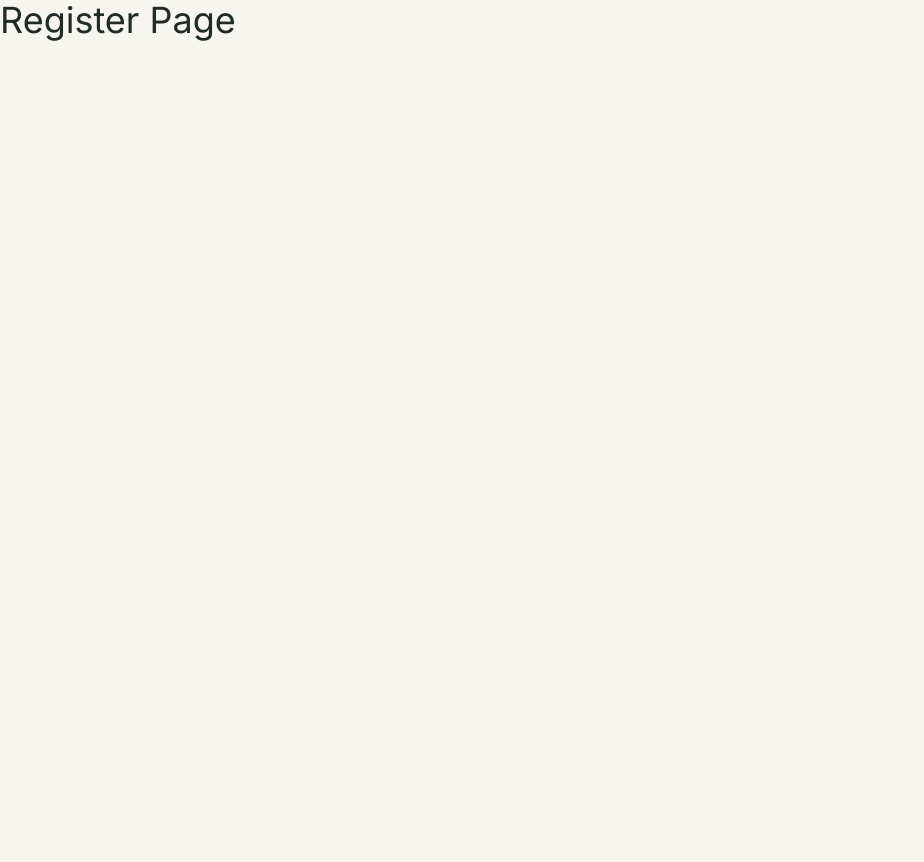
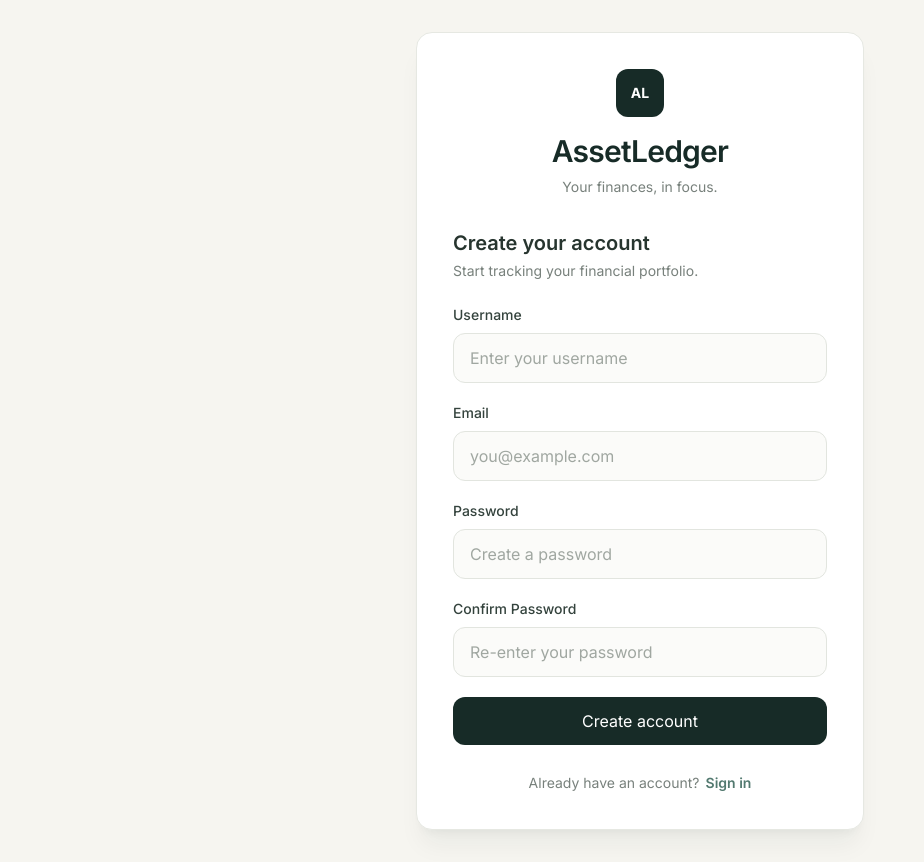
Before and after one commit to haseebdanish/Asset-Ledger-FrontEnd, a React (Vite) app: page /register in a window 1280 px wide. Shown: the whole page, without its empty margins (0-924 px from the left). Before the commit the page ends 800 px from the top, so only its background shows below. Built offline with nearby package versions, Linux system fonts and the light colour scheme.

Commit message:
Registration Page

```diff
--- a/src/pages/auth/Register.jsx
+++ b/src/pages/auth/Register.jsx
@@ -1,5 +1,187 @@
+import { Link, useNavigate } from "react-router-dom";
+import { useState } from "react";
+import authService from "../../services/authService";
+
 function Register() {
-    return <h1 className="text-4xl">Register Page</h1>;
+    const [userName, setUserName] = useState("");
+    const [email, setEmail] = useState("");
+    const [password, setPassword] = useState("");
+    const [confirmPassword, setConfirmPassword] = useState("");
+
+    const [error, setError] = useState("");
+    const [loading, setLoading] = useState(false);
+
+    const navigate = useNavigate();
+
+    const handleRegister = async (e) => {
+        e.preventDefault();
+
+        setError("");
+
+        if (password !== confirmPassword) {
+            setError("Passwords do not match.");
+            return;
+        }
+
+        setLoading(true);
+
+        try {
+            await authService.register({
+                userName,
+                email,
+                password,
+            });
+
+            navigate("/", {
+                replace: true,
+                state: { registered: true },
+            });
+
+        } catch (err) {
+            console.error("Registration failed:", err);
+
+            setError(
+                err.response?.data?.message ||
+                "Registration failed. Please try again."
+            );
+        } finally {
+            setLoading(false);
+        }
+    };
+
+    return (
+        <div className="flex min-h-screen items-center justify-center bg-[#f6f5f0] px-4 py-8">
+            <div className="w-full max-w-md overflow-hidden rounded-2xl border border-[#e6e8e2] bg-white shadow-xl shadow-[#172b27]/5">
+                <div className="px-6 py-9 sm:px-9">
+
+                    <div className="mb-8 text-center">
+                        <div className="mx-auto mb-4 flex h-12 w-12 items-center justify-center rounded-xl bg-[#172b27] text-sm font-bold text-white">
+                            AL
+                        </div>
+
+                        <h1 className="text-3xl font-semibold tracking-tight text-[#172b27]">
+                            AssetLedger
+                        </h1>
+
+                        <p className="mt-2 text-sm text-[#78817c]">
+                            Your finances, in focus.
+                        </p>
+                    </div>
+
+                    <div className="mb-6">
+                        <h2 className="text-xl font-semibold text-[#27352f]">
+                            Create your account
+                        </h2>
+
+                        <p className="mt-1 text-sm text-[#78817c]">
+                            Start tracking your financial portfolio.
+                        </p>
+                    </div>
+
+                    <form onSubmit={handleRegister} className="space-y-5">
+
+                        <div>
+                            <label className="mb-2 block text-sm font-medium text-[#34433d]">
+                                Username
+                            </label>
+
+                            <input
+                                type="text"
+                                autoComplete="username"
+                                placeholder="Enter your username"
+                                value={userName}
+                                onChange={(e) => setUserName(e.target.value)}
+                                required
+                                disabled={loading}
+                                className="w-full rounded-xl border border-[#e2e5df] bg-[#fbfbf9] px-4 py-3 text-sm outline-none transition placeholder:text-[#a0a7a1] focus:border-[#52796f] focus:bg-white focus:ring-2 focus:ring-[#52796f]/15 disabled:opacity-60"
+                            />
+                        </div>
+
+                        <div>
+                            <label className="mb-2 block text-sm font-medium text-[#34433d]">
+                                Email
+                            </label>
+
+                            <input
+                                type="email"
+                                autoComplete="email"
+                                placeholder="you@example.com"
+                                value={email}
+                                onChange={(e) => setEmail(e.target.value)}
+                                required
+                                disabled={loading}
+                                className="w-full rounded-xl border border-[#e2e5df] bg-[#fbfbf9] px-4 py-3 text-sm outline-none transition placeholder:text-[#a0a7a1] focus:border-[#52796f] focus:bg-white focus:ring-2 focus:ring-[#52796f]/15 disabled:opacity-60"
+                            />
+                        </div>
+
+                        <div>
+                            <label className="mb-2 block text-sm font-medium text-[#34433d]">
+                                Password
+                            </label>
+
+                            <input
+                                type="password"
+                                autoComplete="new-password"
+                                placeholder="Create a password"
+                                value={password}
+                                onChange={(e) => setPassword(e.target.value)}
+                                required
+                                disabled={loading}
+                                className="w-full rounded-xl border border-[#e2e5df] bg-[#fbfbf9] px-4 py-3 text-sm outline-none transition placeholder:text-[#a0a7a1] focus:border-[#52796f] focus:bg-white focus:ring-2 focus:ring-[#52796f]/15 disabled:opacity-60"
+                            />
+                        </div>
+
+                        <div>
+                            <label className="mb-2 block text-sm font-medium text-[#34433d]">
+                                Confirm Password
+                            </label>
+
+                            <input
+                                type="password"
+                                autoComplete="new-password"
+                                placeholder="Re-enter your password"
+                                value={confirmPassword}
+                                onChange={(e) => setConfirmPassword(e.target.value)}
+                                required
+                                disabled={loading}
+                                className="w-full rounded-xl border border-[#e2e5df] bg-[#fbfbf9] px-4 py-3 text-sm outline-none transition placeholder:text-[#a0a7a1] focus:border-[#52796f] focus:bg-white focus:ring-2 focus:ring-[#52796f]/15 disabled:opacity-60"
+                            />
+                        </div>
+
+                        {error && (
+                            <div
+                                role="alert"
+                                aria-live="polite"
+                                className="rounded-xl border border-[#efd2ca] bg-[#fff6f2] px-4 py-3 text-sm leading-5 text-[#914b3b]"
+                            >
+                                {error}
+                            </div>
+                        )}
+
+                        <button
+                            type="submit"
+                            disabled={loading}
+                            className="flex min-h-12 w-full items-center justify-center rounded-xl bg-[#172b27] px-4 py-3 text-sm font-semibold text-white transition hover:bg-[#29463d] focus-visible:outline-none focus-visible:ring-2 focus-visible:ring-[#52796f] focus-visible:ring-offset-2 disabled:cursor-not-allowed disabled:opacity-60"
+                        >
+                            {loading ? "Creating account..." : "Create account"}
+                        </button>
+
+                    </form>
+
+                    <p className="mt-7 text-center text-sm text-[#78817c]">
+                        Already have an account?
+                        <Link
+                            to="/"
+                            className="ml-1.5 font-semibold text-[#52796f] hover:text-[#172b27] hover:underline"
+                        >
+                            Sign in
+                        </Link>
+                    </p>
+
+                </div>
+            </div>
+        </div>
+    );
 }
 
 export default Register;
--- a/src/services/authService.js
+++ b/src/services/authService.js
@@ -17,11 +17,15 @@ login: async (credentials) => {
 },
 
 
-    register : async (userData) => {
-
+register: async (userData) => {
     const response = await api.post(
         "/auth/register",
-        userData
+        userData,
+        {
+            headers: {
+                "Content-Type": "application/json",
+            },
+        }
     );
 
     return response.data;
```
